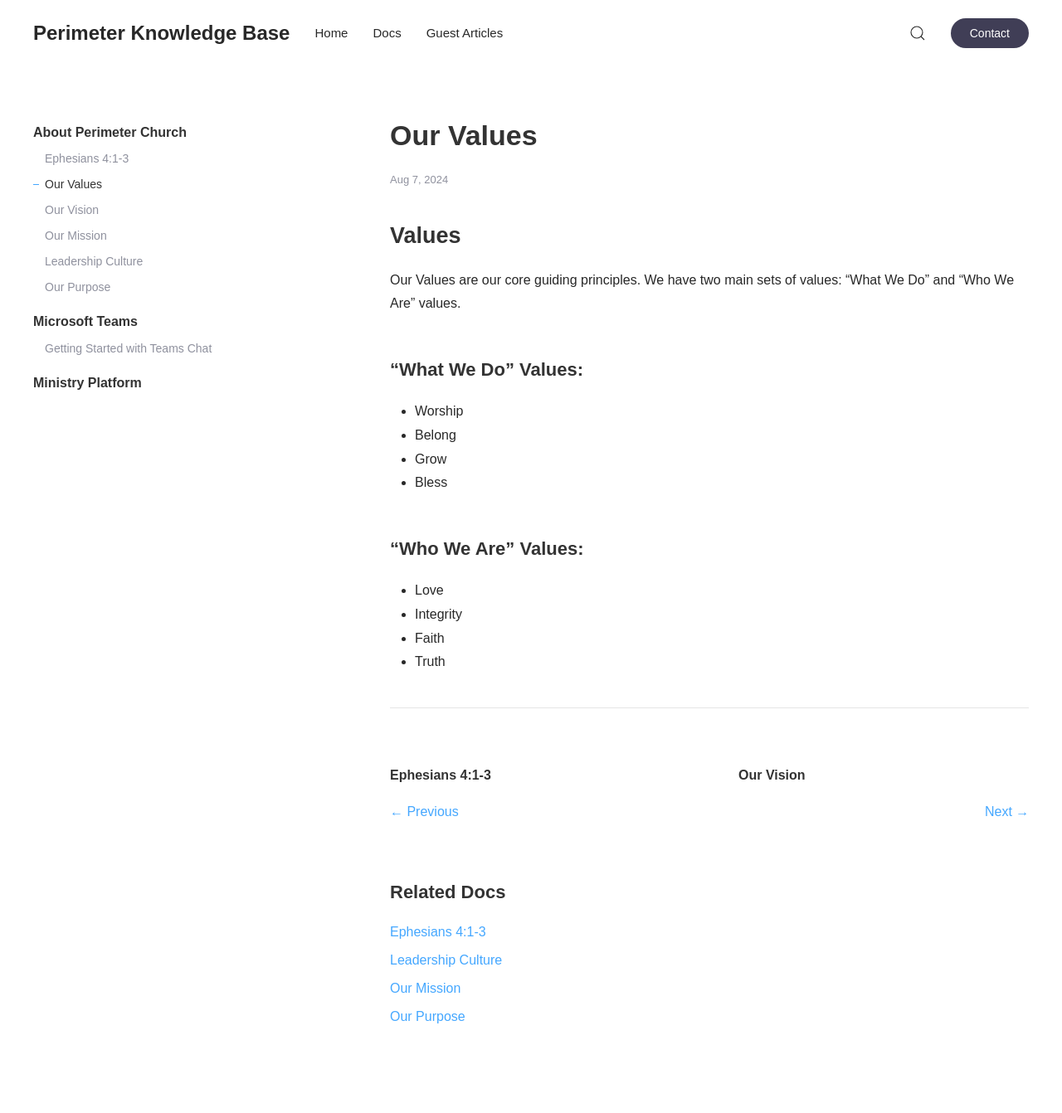
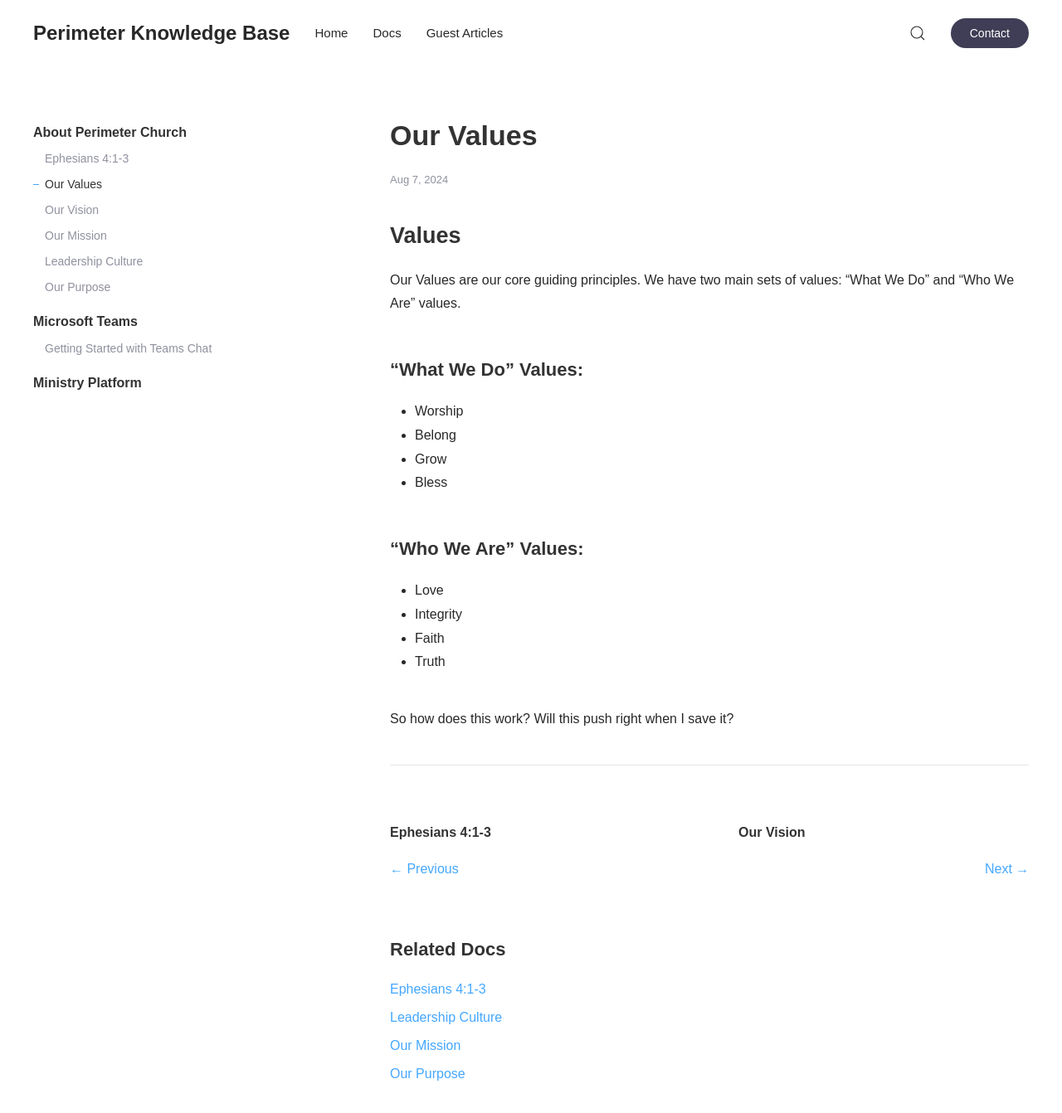
Before and after one commit to josephwper/perimeterkb, a Jekyll site: the page built from _docs/values.md, in a window 1280 px wide and 1367 px high. Shown: the top 1342 px of the window at 83% size. Built offline with Jekyll 4.4.1, drawn with Linux system fonts in a browser that asks for light colours; some web fonts are replaced.

Commit message:
create/update 'values.md' file

```diff
--- a/_docs/values.md
+++ b/_docs/values.md
@@ -20,3 +20,5 @@ Our Values are our core guiding principles. We have two main sets of values: "Wh
 - Integrity
 - Faith
 - Truth
+
+So how does this work? Will this push right when I save it?
```
